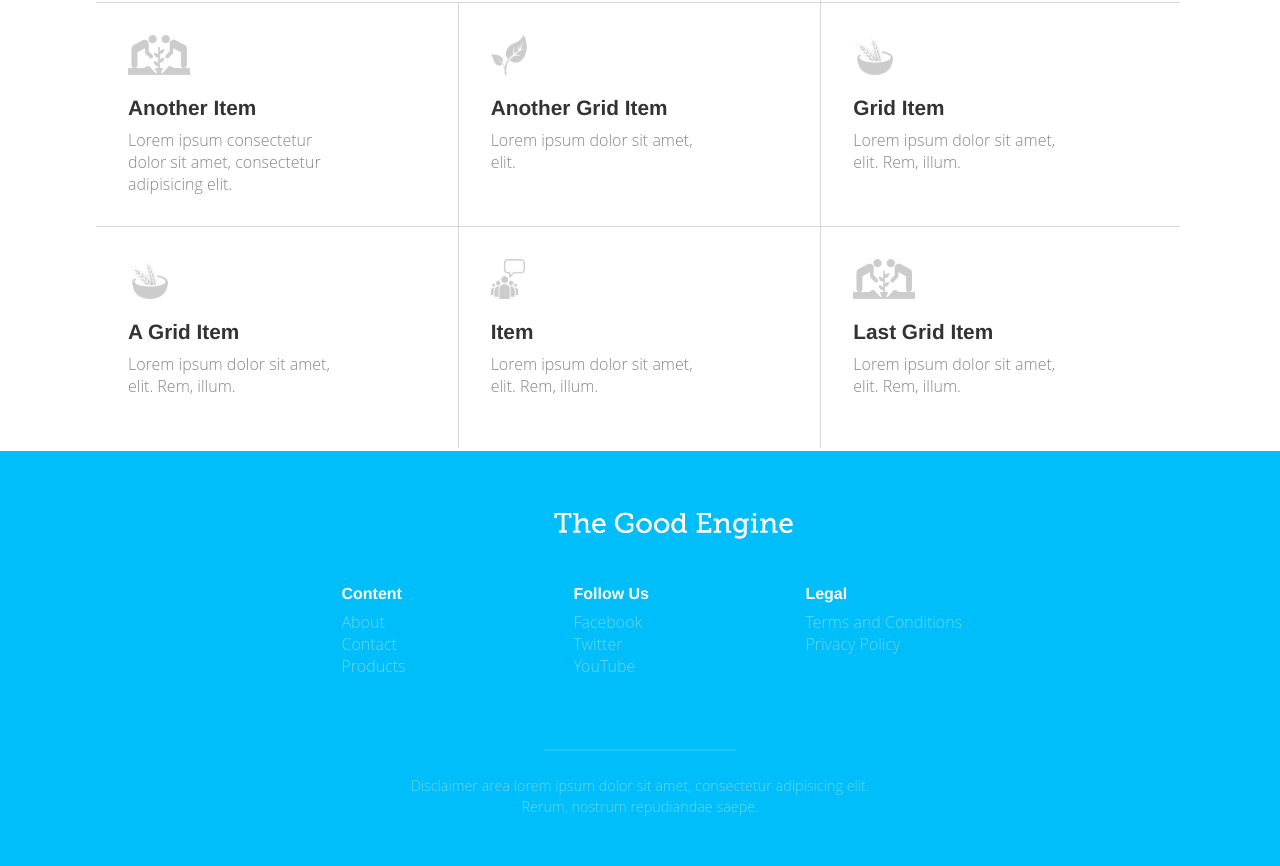
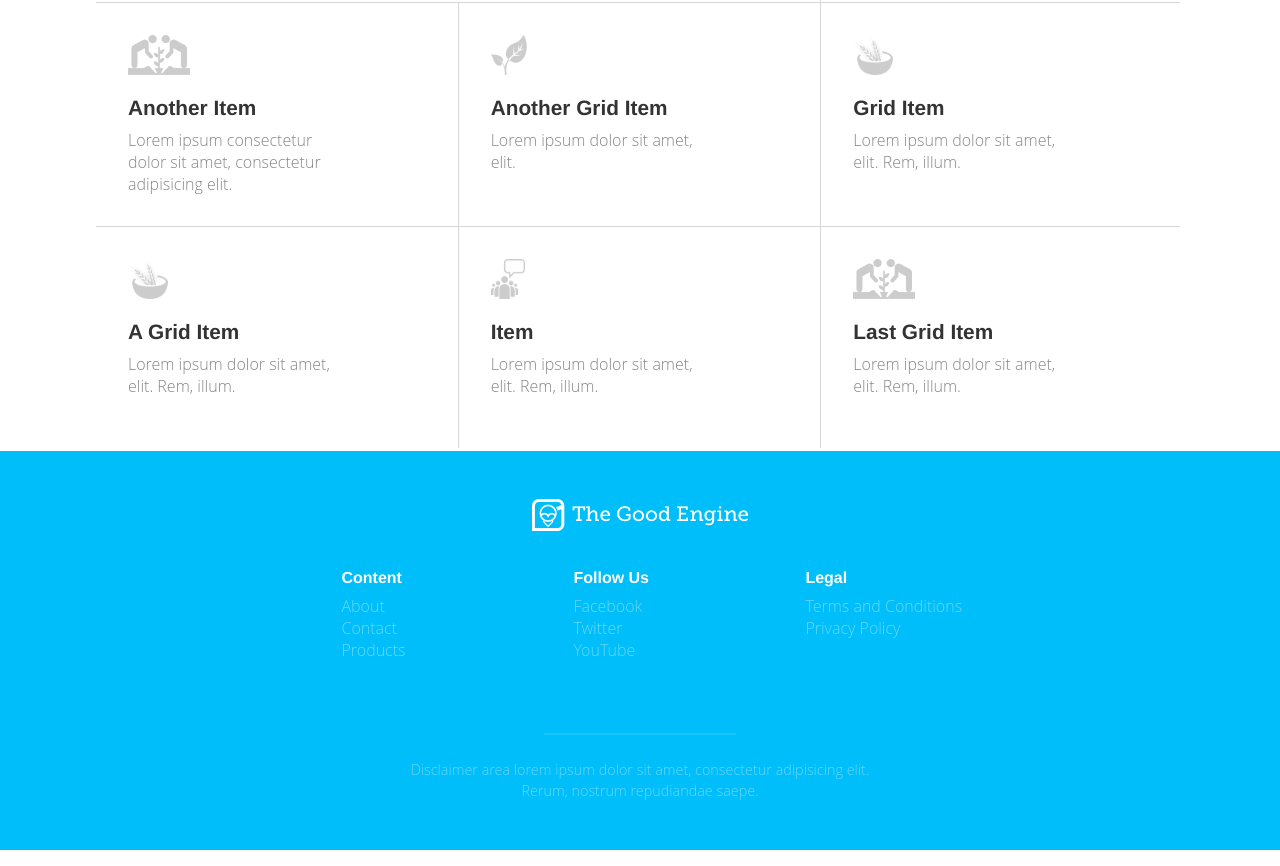
Before and after one commit to mattcrum/mattcrum.github.io, a plain HTML site: page tge/index.html in a window 1280 px wide. Shown: the part 742-1608 px from the top of the page. Drawn offline with nearby package versions, Linux system fonts and the light colour scheme.

Commit message:
changed footer image

```diff
--- a/tge/index.html
+++ b/tge/index.html
@@ -200,7 +200,7 @@
 
 <footer class="footer">
   <div class="footer-logo">
-    <img src="img/logo.png" alt="">
+    <img src="img/logo-white.png" alt="">
   </div>
   <div class="footer-links">
     <ul>
--- a/tge/styles/app.scss
+++ b/tge/styles/app.scss
@@ -606,7 +606,7 @@ header.navigation {
     margin-bottom: 2em;
 
     img {
-      height: 3em;
+      height: 2em;
     }
   }
 
```
Also changed, not shown: tge/css/app.css, tge/img/icons/logo-white.png (added), tge/img/logo-white.png (added), 1 other file.
